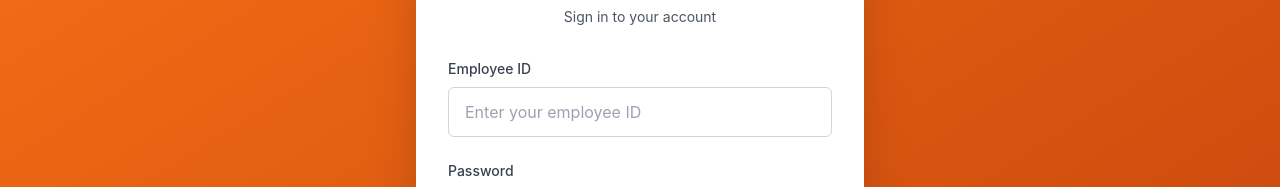
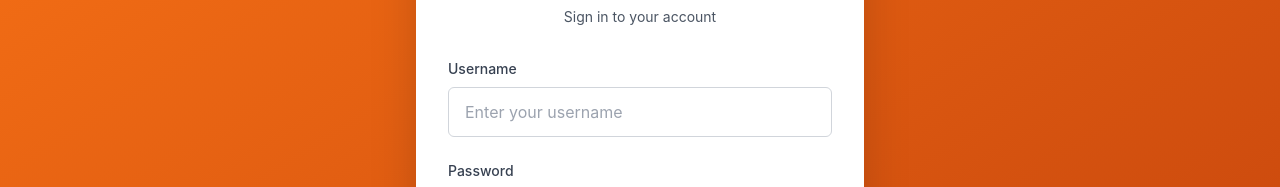
Before and after one commit to shahzaibahmadpawar1/DarbCashflow-frontend, a React (Vite) app: page /login in a window 1280 px wide. Shown: the part 259-446 px from the top of the page. Built offline with nearby package versions, Linux system fonts and the light colour scheme.

Commit message:
Change login from employeeId to username (name)

```diff
--- a/src/hooks/useAuth.ts
+++ b/src/hooks/useAuth.ts
@@ -32,8 +32,8 @@ export const useAuth = () => {
     setLoading(false);
   }, []);
 
-  const login = async (employeeId: string, password: string) => {
-    const response = await api.post('/api/auth/login', { employeeId, password });
+  const login = async (name: string, password: string) => {
+    const response = await api.post('/api/auth/login', { name, password });
     const { token, user } = response.data;
     localStorage.setItem('token', token);
     localStorage.setItem('user', JSON.stringify(user));
--- a/src/pages/Login.tsx
+++ b/src/pages/Login.tsx
@@ -3,7 +3,7 @@ import { useNavigate } from 'react-router-dom';
 import { useAuth } from '../hooks/useAuth';
 
 export const Login = () => {
-  const [employeeId, setEmployeeId] = useState('');
+  const [username, setUsername] = useState('');
   const [password, setPassword] = useState('');
   const [error, setError] = useState('');
   const [loading, setLoading] = useState(false);
@@ -16,7 +16,7 @@ export const Login = () => {
     setLoading(true);
 
     try {
-      await login(employeeId, password);
+      await login(username, password);
       navigate('/dashboard');
     } catch (err: any) {
       setError(err.response?.data?.error || 'Invalid credentials');
@@ -44,19 +44,19 @@ export const Login = () => {
             )}
 
             <div>
-              <label htmlFor="employeeId" className="block text-sm font-medium text-gray-700 mb-2">
-                Employee ID
+              <label htmlFor="username" className="block text-sm font-medium text-gray-700 mb-2">
+                Username
               </label>
               <input
-                id="employeeId"
-                name="employeeId"
+                id="username"
+                name="username"
                 type="text"
                 autoComplete="username"
                 required
                 className="w-full px-4 py-3 border border-gray-300 rounded-md focus:ring-2 focus:ring-primary-500 focus:border-transparent"
-                placeholder="Enter your employee ID"
-                value={employeeId}
-                onChange={(e) => setEmployeeId(e.target.value)}
+                placeholder="Enter your username"
+                value={username}
+                onChange={(e) => setUsername(e.target.value)}
               />
             </div>
 
```
